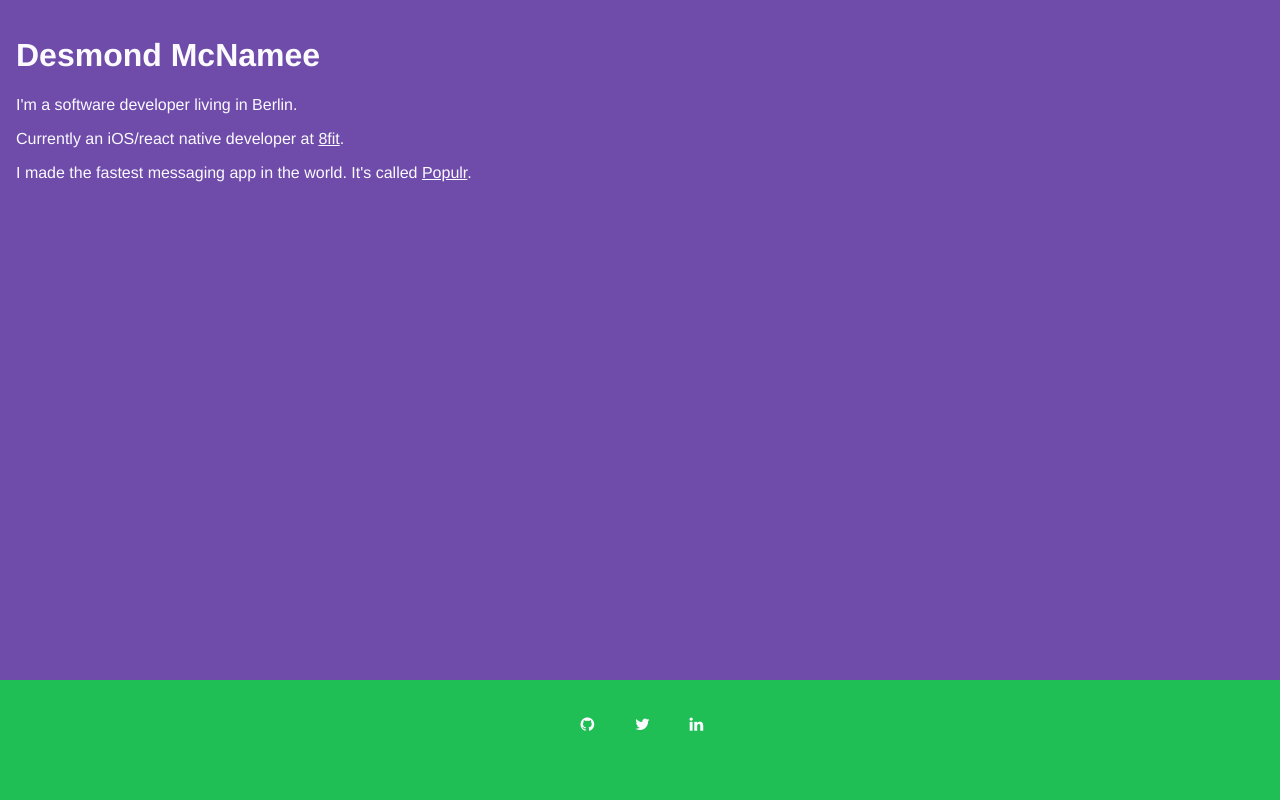
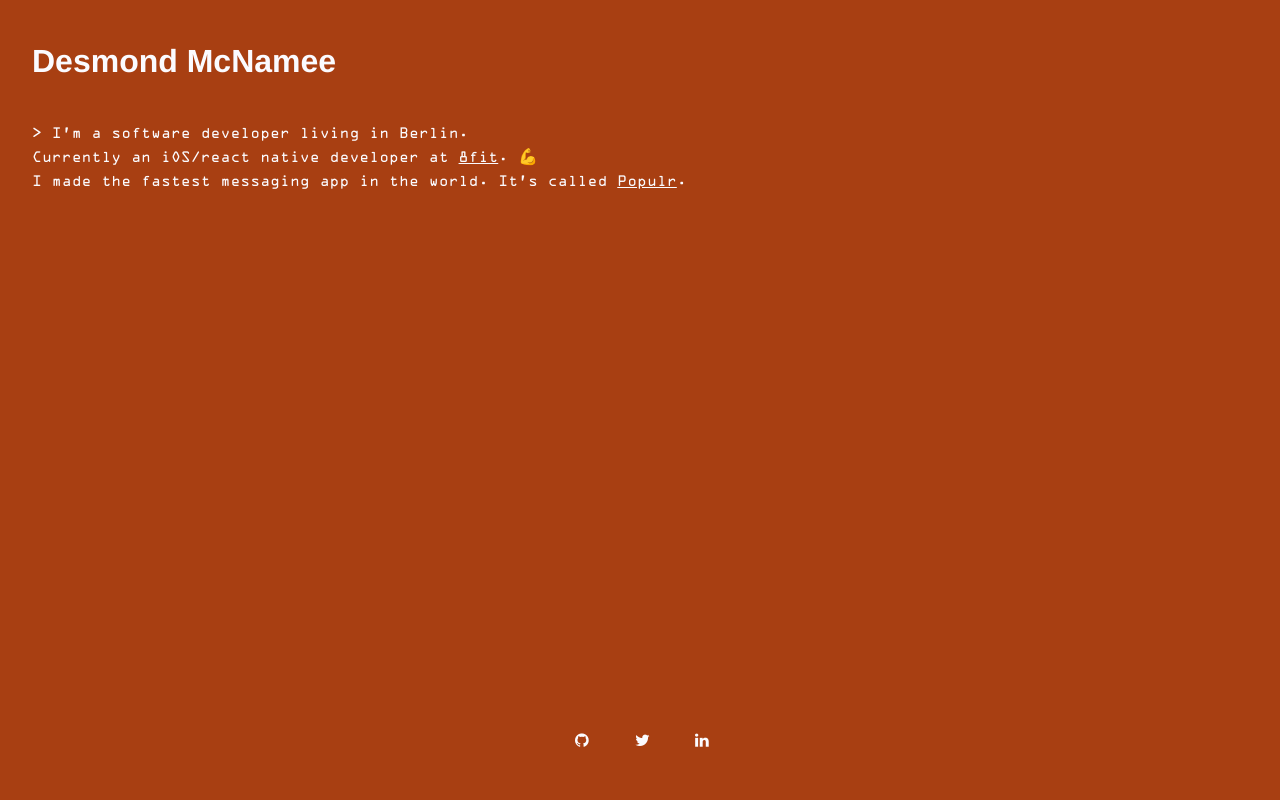
Before and after one commit to desmondmc/desmond-website, a PHP site: page /index.html in a window 1280 px wide. Run offline with PHP 8.4, Linux system fonts and the light colour scheme.

Commit message:
New style

```diff
--- a/index.html
+++ b/index.html
@@ -8,8 +8,8 @@
 <body>
   <main>
     <h1>Desmond McNamee</h1>
-    <p>I'm a software developer living in Berlin.</p>
-    <p>Currently an iOS/react native developer at <a href="https://8fit.com/" class="link">8fit</a>.</p>
+    <p>> I'm a software developer living in Berlin.</p>
+    <p>Currently an iOS/react native developer at <a href="https://8fit.com/" class="link">8fit</a>. 💪</p>
     <p>I made the fastest messaging app in the world. It's called <a href="http://getpopulr.co/" class="link">Populr</a>.</p>
   </main>
   <footer>
--- a/styles.css
+++ b/styles.css
@@ -1,5 +1,15 @@
   * {
    box-sizing: border-box;
+  }
+
+  @font-face {
+    font-family: "ocra";
+    src: url(ocra.ttf) format("truetype");
+  }
+
+  h1 {
+    font-family: "helvetica neue", sans-serif;
+    margin-bottom: 60px;
   }
 
   body {
@@ -7,25 +17,26 @@
   }
 
   footer, main {
-    font-family: "helvetica neue", sans-serif;
-    padding: 1em;
+    font-family: "ocra", sans-serif;
+    padding: 2em;
+    line-height: 0.5;
   }
 
   main {
     min-height: 85vh;
-    background: #6F4BAA;
+    background: #a83f12;
     color: #FBFBFF;
   }
 
   footer {
     text-align: center; /* align child divs vertical */
-    background: #20BF55;
+    background: #a83f12;
     height: 15vh;
   }
 
   .link {
-    font-family: "helvetica neue", sans-serif;
-    background: #6F4BAA;
+    font-family: "ocra", sans-serif;
+    background: #a83f12;
     color: #FBFBFF;
     transition: font-size 300ms ease-in-out; /* hover animation */
   }
```
Also changed, not shown: ocra.ttf (added).
